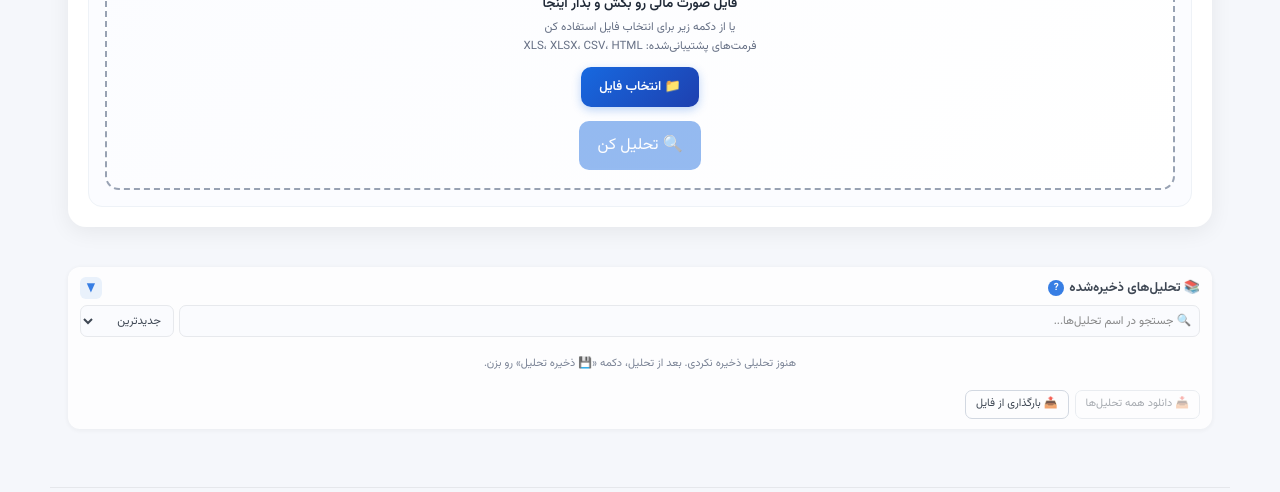
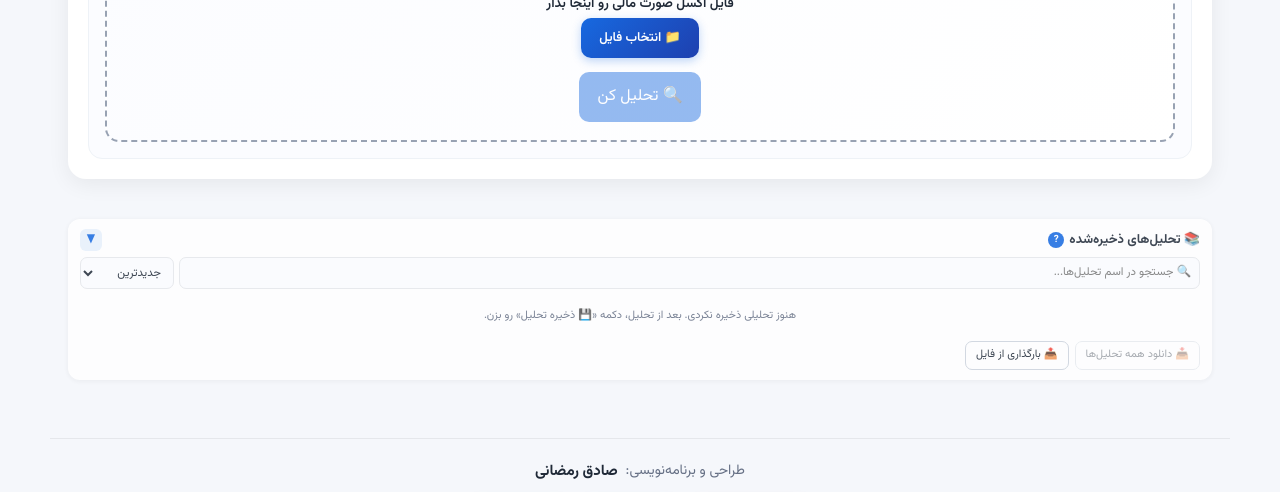
Before and after one commit to sadeghchn1372/kodal-analyzer, a plain HTML site: page index.html in a window 1280 px wide. Shown: the part 595-1087 px from the top of the page. Drawn offline with Linux system fonts and the light colour scheme; a script that the page names is missing.

Commit message:
Update index.html

```diff
--- a/index.html
+++ b/index.html
@@ -209,14 +209,15 @@
     <span class="step-badge">۲</span>
     📁 فایل صورت مالی (اکسل یا CSV یا HTML)
   </div>
+
   <div id="drop" class="drop">
     <input id="file" type="file" accept=".xls,.xlsx,.csv,.html,.htm,.txt">
     <span class="drop-icon">📂</span>
-    <p class="drop-text">فایل صورت مالی رو بکش و بذار اینجا</p>
-    <p class="drop-subtext">یا از دکمه زیر برای انتخاب فایل استفاده کن<br>فرمت‌های پشتیبانی‌شده: XLS، XLSX، CSV، HTML</p>
+    <p class="drop-text">فایل اکسل صورت مالی رو اینجا بذار</p>
     <button type="button" class="drop-browse-btn" onclick="document.getElementById('file').click()">
       📁 انتخاب فایل
     </button>
+
     <p id="status" style="display:none"></p>
     <div id="fileInfo" class="drop-file-info">
       <span class="file-icon">✅</span>
```
